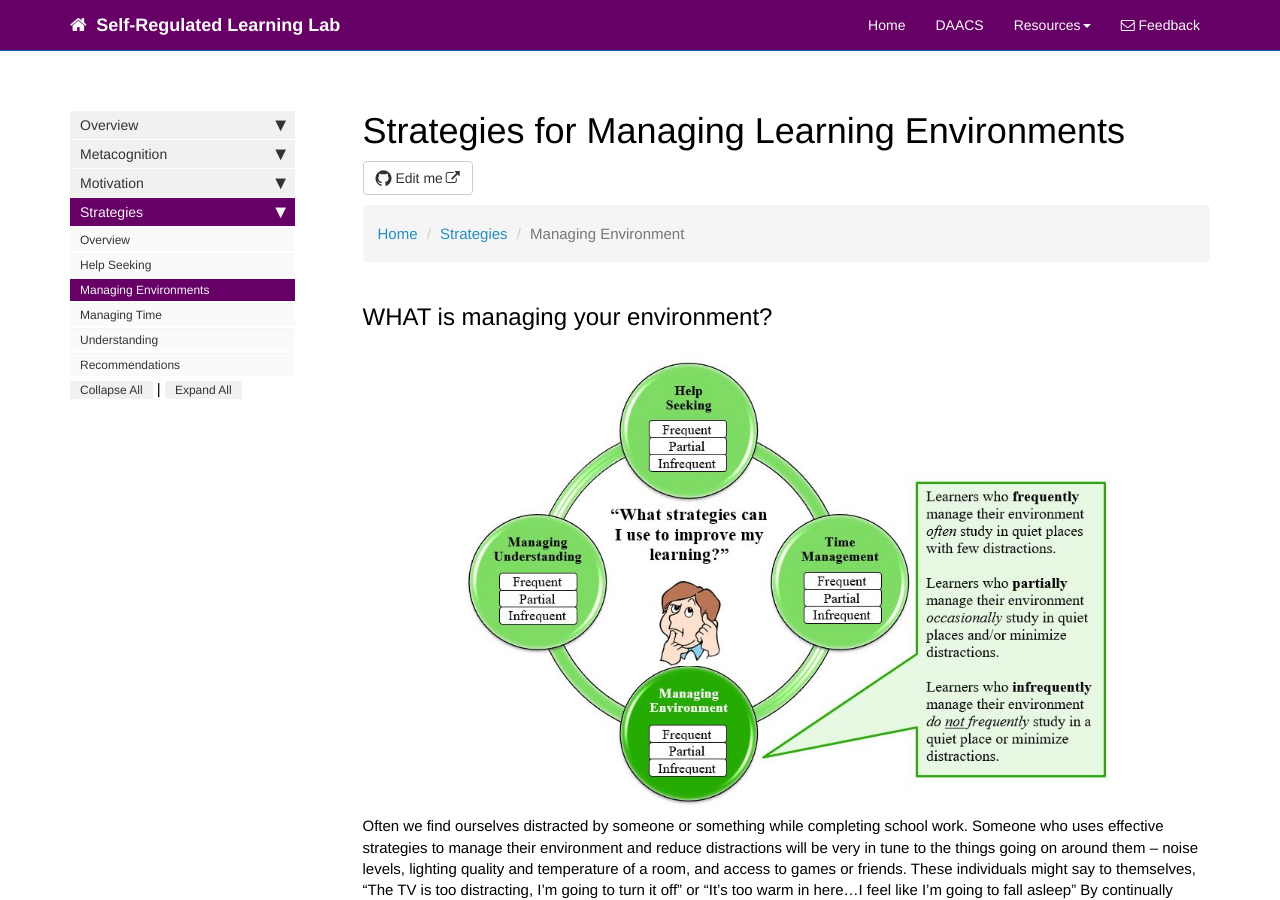
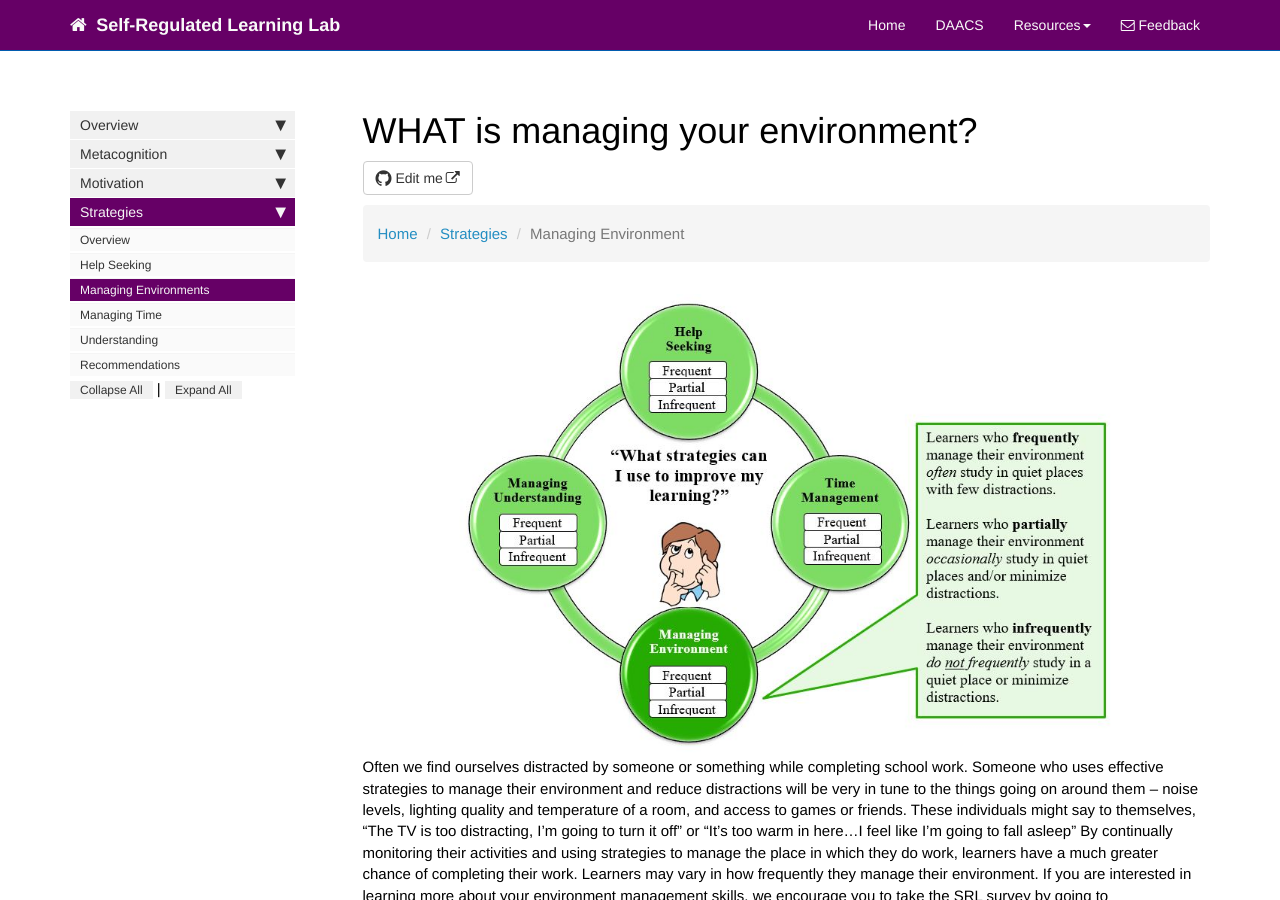
Before and after one commit to dfranklin02/SRL, a Jekyll site: the page built from docs/pages/strategies/managing_environment.md, in a window 1280 px wide and 900 px high. Built offline with Jekyll 4.4.1, drawn with Linux system fonts in a browser that asks for light colours; nearby versions of some CDN libraries; comment, search, counter and statistics services are not loaded.

Commit message:
Update managing_environment.md

```diff
--- a/docs/pages/strategies/managing_environment.md
+++ b/docs/pages/strategies/managing_environment.md
@@ -1,5 +1,5 @@
 ---
-title: Strategies for Managing Learning Environments
+title: WHAT is managing your environment?
 tags:
 keywords:
 sidebar: mydoc_sidebar
@@ -14,7 +14,6 @@ toc: false
     <li class="active">Managing Environment</li>
 </ul>
 
-## WHAT is managing your environment?
 
 <center><img src='images/LSManagingEnvironment.JPG' alt='Managing Environment' /></center>
 
```
